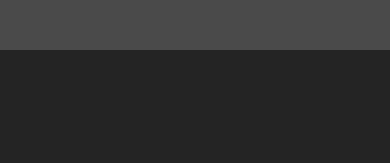
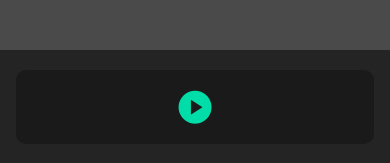
Before and after one commit to edhcoding/RN-WebView, a React Native app in the folder LoopTube/: screen / in a window 390 px wide. Shown: the part 249-412 px from the top of the page. Built offline with nearby package versions, Linux system fonts and the light colour scheme.

Commit message:
Feat: 웹 앱 통신 재생,정지 버튼 구현

```diff
--- a/LoopTube/App.tsx
+++ b/LoopTube/App.tsx
@@ -1,5 +1,5 @@
 import queryString from 'query-string';
-import React, {useCallback, useMemo, useState} from 'react';
+import React, {useCallback, useMemo, useRef, useState} from 'react';
 import {
   Alert,
   Dimensions,
@@ -40,11 +40,31 @@ const styles = StyleSheet.create({
     height: YT_HEIGHT,
     backgroundColor: '#4A4A4A',
   },
+  controller: {
+    backgroundColor: '#1A1A1A',
+    borderRadius: 10,
+    marginHorizontal: 16,
+    marginTop: 20,
+    paddingVertical: 12,
+    paddingHorizontal: 72,
+    alignItems: 'center',
+    justifyContent: 'center',
+    flexDirection: 'row',
+  },
+  playButton: {
+    height: 50,
+    width: 50,
+    alignItems: 'center',
+    justifyContent: 'center',
+  },
 });
 
 export default function App() {
+  const webviewRef = useRef<WebView | null>(null);
   const [url, setUrl] = useState<string>('');
   const [youtubeId, setYoutubeId] = useState<string>('');
+
+  const [playing, setPlaying] = useState<boolean>(false);
 
   const onPressOpenLink = useCallback(() => {
     const {
@@ -62,20 +82,19 @@ export default function App() {
     const html = /* html */ `
     <!DOCTYPE html>
     <html>
-      <body>
-        <!-- 1. The <iframe> (and video player) will replace this <div> tag. -->
+      <head>
+        <meta name='viewport' content='width=device-width, initial-scale=1.0' />
+      </head>
+      <body style="margin: 0; padding: 0;">
         <div id="player"></div>
 
         <script>
-          // 2. This code loads the IFrame Player API code asynchronously.
           var tag = document.createElement('script');
 
           tag.src = "https://www.youtube.com/iframe_api";
           var firstScriptTag = document.getElementsByTagName('script')[0];
           firstScriptTag.parentNode.insertBefore(tag, firstScriptTag);
 
-          // 3. This function creates an <iframe> (and YouTube player)
-          //    after the API code downloads.
           var player;
           function onYouTubeIframeAPIReady() {
             player = new YT.Player('player', {
@@ -87,28 +106,17 @@ export default function App() {
               },
               events: {
                 'onReady': onPlayerReady,
-                'onStateChange': onPlayerStateChange
+                'onStateChange': onPlayerStateChange // onStateChange를 이용해서 재생 정보 알 수 잇음
               }
             });
           }
 
-          // 4. The API will call this function when the video player is ready.
           function onPlayerReady(event) {
-            event.target.playVideo();
           }
 
-          // 5. The API calls this function when the player's state changes.
-          //    The function indicates that when playing a video (state=1),
-          //    the player should play for six seconds and then stop.
-          var done = false;
           function onPlayerStateChange(event) {
-            if (event.data == YT.PlayerState.PLAYING && !done) {
-              setTimeout(stopVideo, 6000);
-              done = true;
-            }
-          }
-          function stopVideo() {
-            player.stopVideo();
+            // 웹에서 앱으로 데이터 전달 (postMessage)
+            window.ReactNativeWebView.postMessage(JSON.stringify(event.data)); // event.data가 영상의 상태를 나타냄 (수신 - 웹뷰 onmessage)
           }
         </script>
       </body>
@@ -117,6 +125,19 @@ export default function App() {
 
     return {html};
   }, [youtubeId]);
+
+  const onPressPlay = useCallback(() => {
+    // webview에 메시지를 보내야함 => webview객체에 접근해서 injectJavaScript 사용
+    if (webviewRef.current != null) {
+      webviewRef.current.injectJavaScript('player.playVideo(); true;'); // true넣은거는 warning 방지용
+    }
+  }, []);
+
+  const onPressPause = useCallback(() => {
+    if (webviewRef.current != null) {
+      webviewRef.current.injectJavaScript('player.pauseVideo(); true;'); // true넣은거는 warning 방지용
+    }
+  }, []);
 
   return (
     <SafeAreaView style={styles.safearea}>
@@ -138,7 +159,30 @@ export default function App() {
       </View>
       <View style={styles.youtubeContainer}>
         {/* 바로 webview넣지말고 youtubeId가 있을때만 넣기 */}
-        {youtubeId.length > 0 && <WebView source={{html: source.html}} />}
+        {youtubeId.length > 0 && (
+          <WebView
+            ref={webviewRef}
+            source={{html: source.html}}
+            scrollEnabled={false}
+            allowsInlineMediaPlayback // 미디어 재생 인라인 허용 (iOS 전체화면 재생이 없어짐)
+            mediaPlaybackRequiresUserAction={false} // 유저 액션 없이도 재생 허용
+            onMessage={e => {
+              // console.log(e.nativeEvent.data); // 이렇게 콘솔 찍어보면 -1, 1, 2, 3 뭐 이런식으로 재생 상태가 들어옴 (1 재생중인 상태)
+              setPlaying(e.nativeEvent.data === '1'); // 주의할 점이 data가 문자열로 와서 1 말고 '1' 이렇게 와야함
+            }}
+          />
+        )}
+      </View>
+      <View style={styles.controller}>
+        {playing ? (
+          <TouchableOpacity style={styles.playButton} onPress={onPressPause}>
+            <Icon name="pause-circle" size={41.67} color="#E5E5EA" />
+          </TouchableOpacity>
+        ) : (
+          <TouchableOpacity style={styles.playButton} onPress={onPressPlay}>
+            <Icon name="play-circle" size={39.58} color="#00DDA8" />
+          </TouchableOpacity>
+        )}
       </View>
     </SafeAreaView>
   );
```
